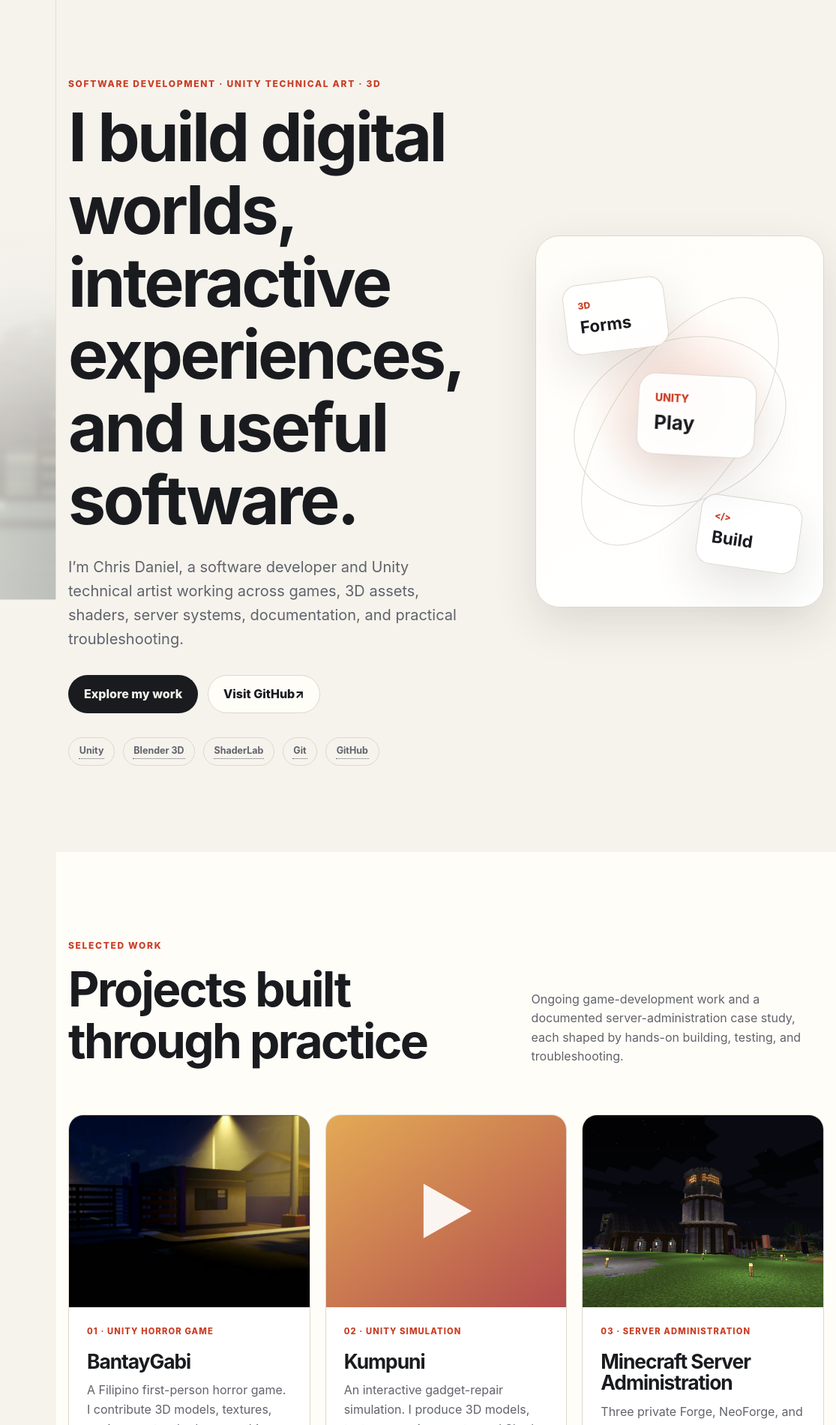
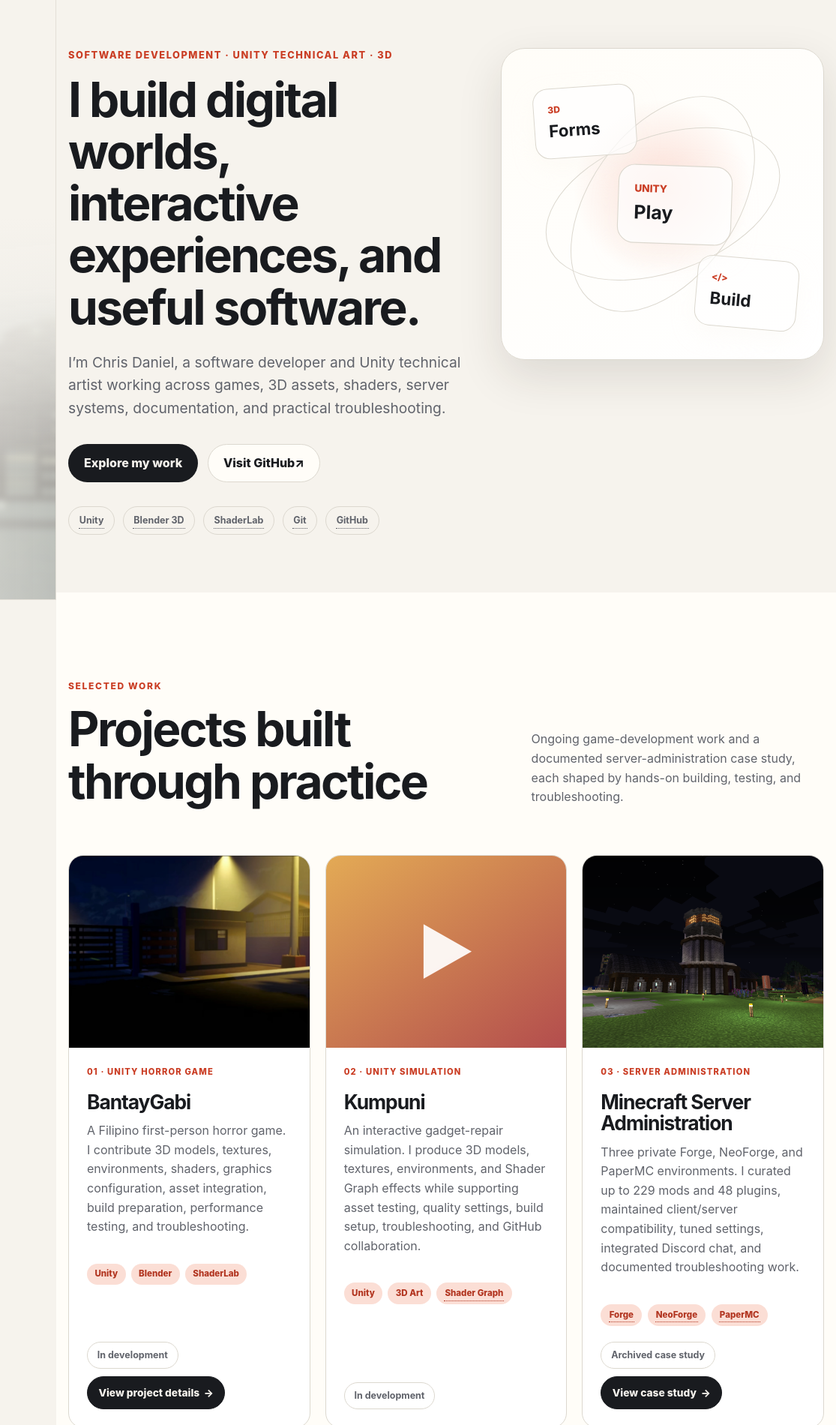
Before and after one commit to chrisniel/website-portfolio, a plain HTML site: page index.html in a window 1280 px wide. Shown: the top 1900 px of the page at 75% size, 165-1280 px from the left. Drawn offline with Linux system fonts and the light colour scheme.

Commit message:
Polish homepage responsiveness and project actions

```diff
--- a/assets/css/styles.css
+++ b/assets/css/styles.css
@@ -351,22 +351,31 @@
 }
 
 .hero {
-  overflow: hidden;
+  overflow: clip;
   padding-top: clamp(4rem, 8vw, 7rem);
 }
 
 .hero-grid {
   display: grid;
-  align-items: center;
+  align-items: start;
   gap: clamp(3rem, 8vw, 7rem);
   grid-template-columns: minmax(0, 1.15fr) minmax(20rem, 0.85fr);
+}
+
+.hero h1 {
+  font-size: clamp(2.8rem, 5.5vw, 5rem);
+}
+
+.hero .eyebrow {
+  font-size: 0.8rem;
+  letter-spacing: 0.12em;
 }
 
 .hero-intro {
   max-width: 42rem;
   margin-bottom: 2rem;
   color: var(--muted);
-  font-size: clamp(1.05rem, 2vw, 1.25rem);
+  font-size: clamp(1.125rem, 1.5vw, 1.3rem);
 }
 
 .button-row {
@@ -428,8 +437,11 @@
 }
 
 .hero-art {
-  position: relative;
+  position: sticky;
+  top: 2rem;
+  width: 100%;
   min-height: 31rem;
+  align-self: start;
   border: 1px solid var(--line);
   border-radius: var(--radius-large);
   background:
@@ -465,8 +477,10 @@
   padding: 1.15rem;
   border: 1px solid var(--line);
   border-radius: var(--radius-medium);
-  background: color-mix(in srgb, var(--surface-strong) 88%, transparent);
-  box-shadow: var(--shadow);
+  background: color-mix(in srgb, var(--surface-strong) 72%, transparent);
+  box-shadow: 0 12px 30px color-mix(in srgb, var(--background) 26%, transparent);
+  pointer-events: none;
+  user-select: none;
 }
 
 .art-card span {
@@ -483,20 +497,20 @@
 .art-card-model {
   top: 12%;
   left: 10%;
-  transform: rotate(-7deg);
+  transform: rotate(-4deg);
 }
 
 .art-card-game {
   z-index: 2;
   top: 39%;
   left: 38%;
-  transform: scale(1.16) rotate(3deg);
+  transform: scale(1.12) rotate(2deg);
 }
 
 .art-card-code {
   right: 8%;
   bottom: 10%;
-  transform: rotate(8deg);
+  transform: rotate(5deg);
 }
 
 .section-heading {
@@ -521,7 +535,9 @@
 }
 
 .project-card {
+  display: flex;
   overflow: hidden;
+  flex-direction: column;
   border: 1px solid var(--line);
   border-radius: var(--radius-medium);
   background: var(--surface-strong);
@@ -568,6 +584,9 @@
 }
 
 .project-content {
+  display: flex;
+  flex: 1;
+  flex-direction: column;
   padding: 1.5rem;
 }
 
@@ -582,7 +601,7 @@
 
 .project-status {
   display: inline-block;
-  margin-top: 0.5rem;
+  margin-top: 0;
 }
 
 .project-tags {
@@ -605,18 +624,34 @@
 
 .project-link {
   display: inline-flex;
+  min-height: 2.75rem;
   gap: 0.35rem;
   align-items: center;
-  margin-top: 0.5rem;
-  color: var(--accent-strong);
+  justify-content: center;
+  padding: 0.55rem 0.9rem;
+  border: 1px solid var(--text);
+  border-radius: 999px;
+  background: var(--text);
+  color: var(--background);
   font-size: 0.86rem;
   font-weight: 800;
-  text-decoration-thickness: 1px;
-  text-underline-offset: 0.25rem;
+  text-align: center;
+  text-decoration: none;
 }
 
 .project-link:hover {
-  text-decoration-thickness: 2px;
+  border-color: var(--accent);
+  background: var(--accent);
+  color: #ffffff;
+}
+
+.project-actions {
+  display: flex;
+  flex-wrap: wrap;
+  align-items: center;
+  gap: 0.65rem;
+  margin-top: auto;
+  padding-top: 0.5rem;
 }
 
 .skill-grid {
@@ -1565,7 +1600,32 @@
   clip-path: inset(50%);
 }
 
+@media (min-width: 68.0625rem) and (max-width: 100rem),
+  (min-width: 68.0625rem) and (max-height: 56rem) {
+  .hero {
+    padding-top: clamp(3.5rem, 5vw, 5rem);
+    padding-bottom: clamp(4rem, 6vw, 6rem);
+  }
+
+  .hero-grid {
+    gap: clamp(2.5rem, 4vw, 4rem);
+    grid-template-columns: minmax(0, 1.1fr) minmax(18rem, 0.9fr);
+  }
+
+  .hero h1 {
+    font-size: clamp(3rem, 5vw, 4.6rem);
+  }
+
+  .hero-art {
+    min-height: 26rem;
+  }
+}
+
 @media (max-width: 68rem) {
+  section[id] {
+    scroll-margin-top: 5.25rem;
+  }
+
   .site-header {
     position: sticky;
     right: auto;
@@ -1634,7 +1694,10 @@
   }
 
   .hero-art {
+    position: relative;
+    top: auto;
     min-height: 25rem;
+    align-self: stretch;
   }
 
   .project-grid {
@@ -1809,6 +1872,11 @@
     grid-column: auto;
   }
 
+  .project-link {
+    width: 100%;
+    flex-basis: 100%;
+  }
+
   .skill-grid {
     grid-template-columns: 1fr;
   }
--- a/index.html
+++ b/index.html
@@ -8,8 +8,8 @@
       content="Chris Daniel's portfolio for Blender 3D, Unity game development, and software projects."
     >
     <title>Chris Daniel | Creative Developer Portfolio</title>
-    <link rel="stylesheet" href="assets/css/styles.css?v=20260830-7">
-    <script src="assets/js/main.js?v=20260830-7" defer></script>
+    <link rel="stylesheet" href="assets/css/styles.css?v=20260831-1">
+    <script src="assets/js/main.js?v=20260831-1" defer></script>
     <script src="assets/js/term-definitions.js" defer></script>
   </head>
   <body>
@@ -154,10 +154,12 @@
                   <li>Blender</li>
                   <li>ShaderLab</li>
                 </ul>
+                <div class="project-actions">
                   <span class="project-status">In development</span>
                   <a class="project-link" href="projects/bantaygabi.html">
-                  Explore BantayGabi <span aria-hidden="true">→</span>
+                    View project details <span aria-hidden="true">→</span>
                   </a>
+                </div>
               </div>
             </article>
 
@@ -178,7 +180,9 @@
                   <li>3D Art</li>
                   <li><button class="term-button" type="button" data-term="shader-graph">Shader Graph</button></li>
                 </ul>
+                <div class="project-actions">
                   <span class="project-status">In development</span>
+                </div>
               </div>
             </article>
 
@@ -201,10 +205,12 @@
                   <li><button class="term-button" type="button" data-term="neoforge">NeoForge</button></li>
                   <li><button class="term-button" type="button" data-term="papermc">PaperMC</button></li>
                 </ul>
+                <div class="project-actions">
                   <span class="project-status">Archived case study</span>
                   <a class="project-link" href="projects/minecraft-server-administration.html">
-                  Read case study <span aria-hidden="true">→</span>
+                    View case study <span aria-hidden="true">→</span>
                   </a>
+                </div>
               </div>
             </article>
           </div>
```
Also changed, not shown: projects/bantaygabi-models.html (+2 -2 lines), projects/bantaygabi.html (+2 -2 lines), projects/minecraft-server-administration.html (+2 -2 lines), 6 other files. Lines whose indentation alone changed are shown as unchanged.
